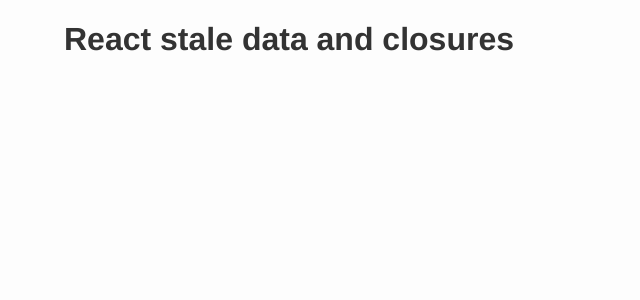
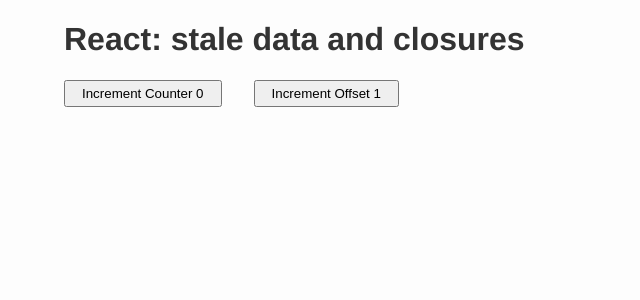
Before and after one commit to doubleloop-io/react-stale-data, a React (Vite) app: page / in a window 1280 px wide. Shown: the top 300 px of the page, without its empty margins (0-640 px from the left). Built offline with nearby package versions, Linux system fonts and the light colour scheme.

Commit message:
add 'Increment Counter' ans 'Increment Offset' buttons. Everything's fine

```diff
--- a/src/app/app.tsx
+++ b/src/app/app.tsx
@@ -1,7 +1,36 @@
-import React from "react"
+import React, { useState } from "react"
 
 const App: React.FC = () => {
-    return <h1>React stale data and closures</h1>
+    return (
+        <div>
+            <h1>React: stale data and closures</h1>
+            <Component />
+        </div>
+    )
+}
+
+export const Component: React.FC = () => {
+    const [count, setCount] = useState(0)
+    const [offset, setOffset] = useState(1)
+
+    const onIncrementCounter = () => {
+        setCount(count + offset)
+    }
+
+    const onIncrementOffset = () => {
+        setOffset(offset + 1)
+    }
+
+    return (
+        <div>
+            <button onClick={onIncrementCounter}>
+                Increment Counter {count}
+            </button>
+            <button onClick={onIncrementOffset}>
+                Increment Offset {offset}
+            </button>
+        </div>
+    )
 }
 
 export default App
```
Also changed, not shown: 1 other file (tests, documents, lock files or other folders).
